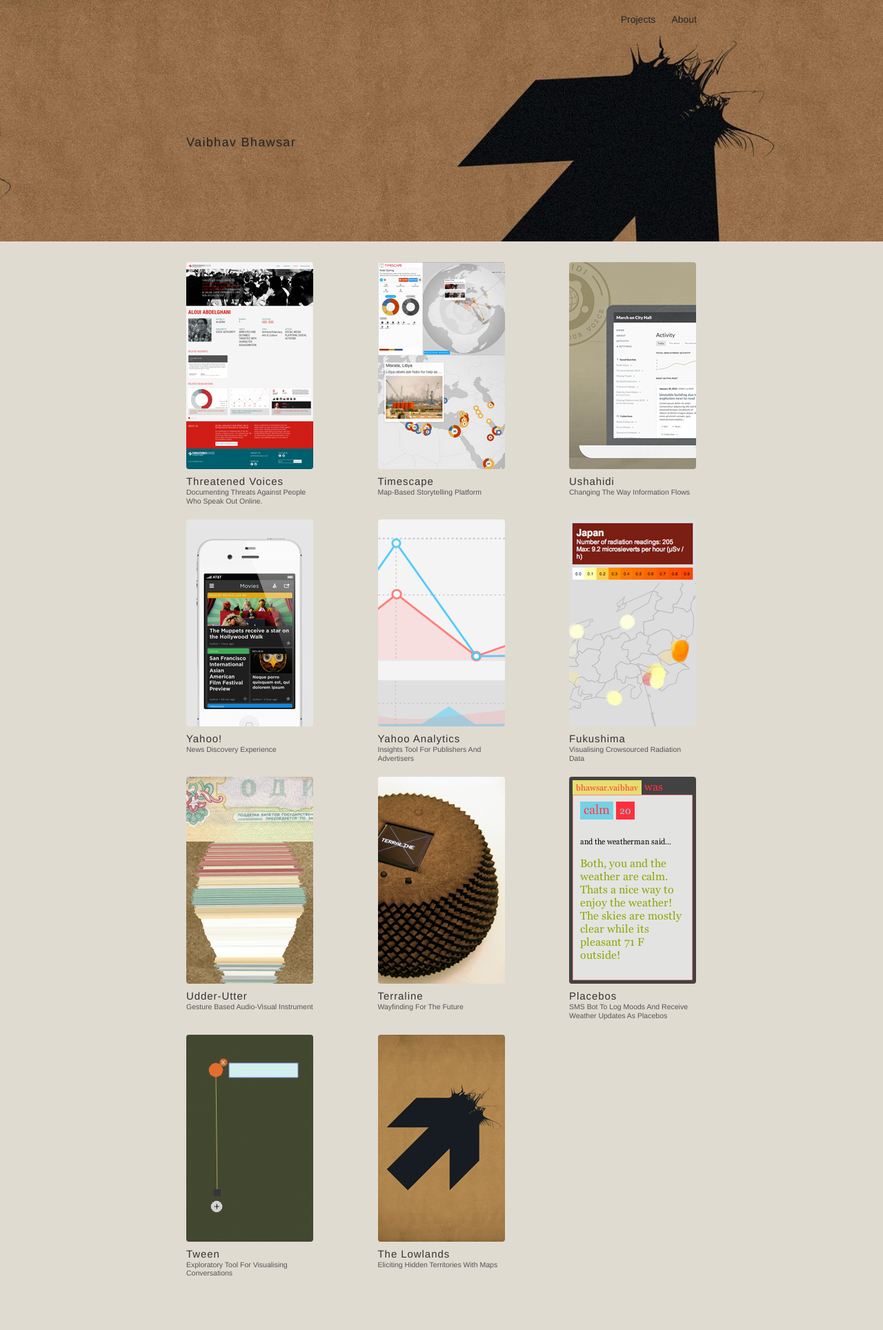
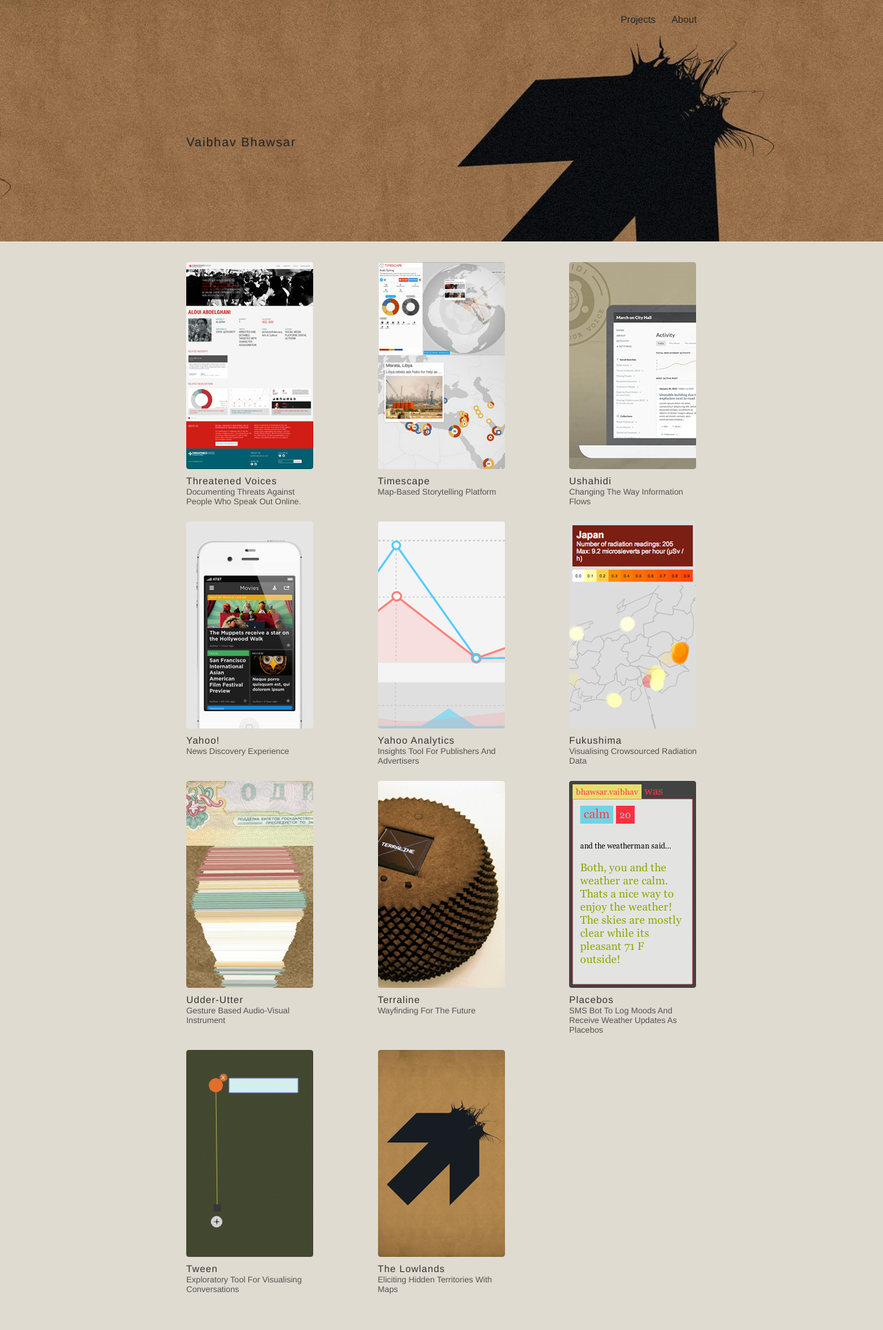
Before and after one commit to vbhv/vbhv.github.io, a Jekyll site: the page built from index.html, in a window 1280 px wide. Shown: the whole page at 69% size. Built offline with Jekyll 4.4.1, drawn with Linux system fonts in a browser that asks for light colours; before the commit the page ends 1903 px from its top, so only the background shows below that.

Commit message:
vid url, styles

```diff
--- a/_sass/re.scss
+++ b/_sass/re.scss
@@ -3,7 +3,7 @@
 $base-font-family: "Helvetica Neue", Helvetica, Arial, sans-serif !default;
 $base-font-size:   14px !default;
 $base-font-weight: 400 !default;
-$small-font-size:  $base-font-size * 0.75 !default;
+$small-font-size:  $base-font-size * 0.857 !default;
 $base-line-height: 1.6 !default;
 
 $spacing-unit:     30px !default;
--- a/_sass/re/_layout.scss
+++ b/_sass/re/_layout.scss
@@ -132,8 +132,8 @@
 .page-content {
     padding: $spacing-unit 0;
     p {
-        font-size: 15px;
-        font-weight: 300;
+        font-size: $base-font-size;
+        font-weight: $base-font-weight;
         color: /* $text-color */#333333;
         line-height: 1.4375em;
         letter-spacing: 0.0625em;
@@ -221,6 +221,9 @@
     justify-content: flex-start;
     flex-direction: row;
     flex-wrap: wrap;
+    @include media-query($on-palm) {
+        justify-content: space-between;
+    }
     .tile {
         width: 25%;
         margin-bottom: 1.5em;
@@ -230,6 +233,10 @@
             margin-bottom: 2px;
             margin-top: 10px;
             line-height: 1em;
+        }
+        @include media-query($on-palm) {
+            width: 48%;
+            margin-right: 0;
         }
     }
     .tile:nth-child(3n) {
```
Also changed, not shown: _projects/ushahidi.md (+1 -1 lines).
